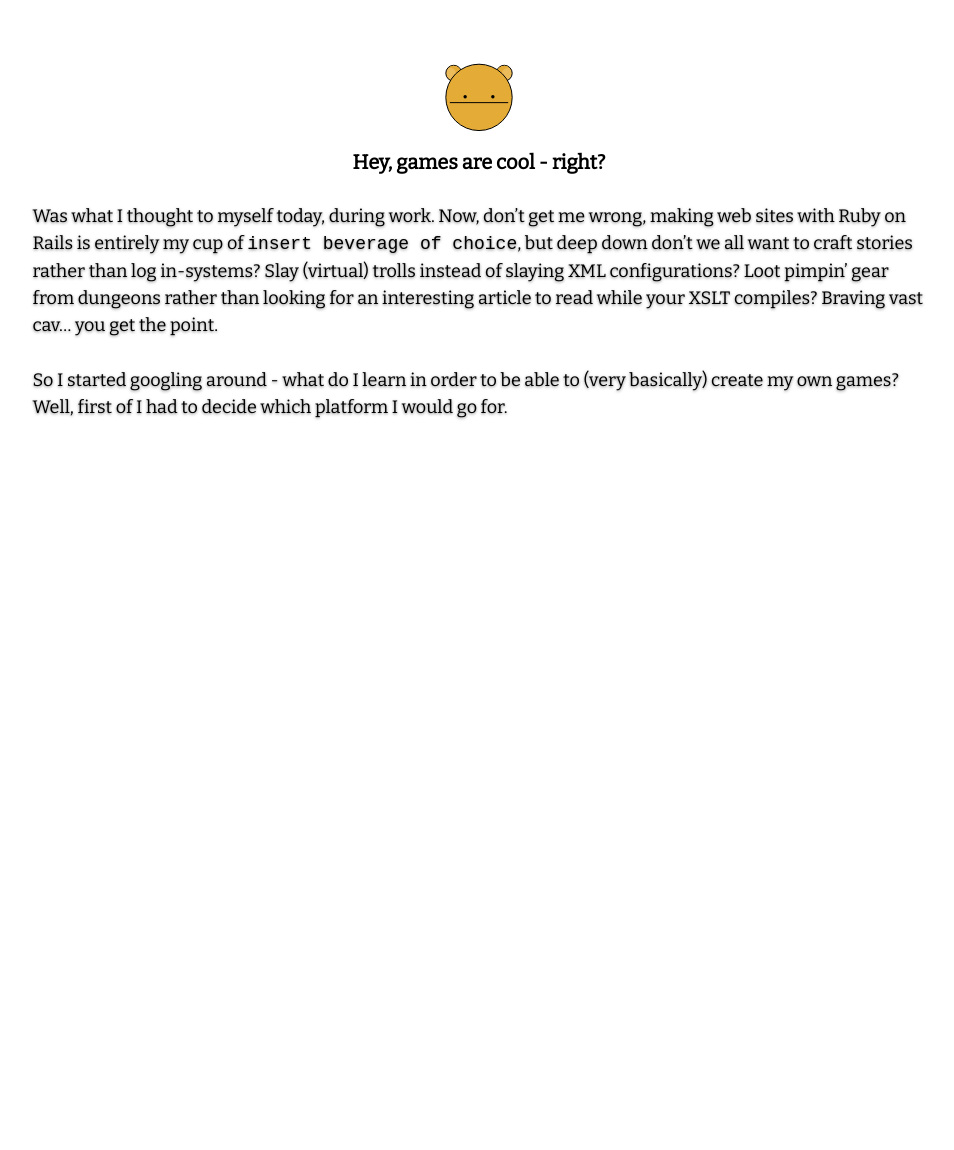
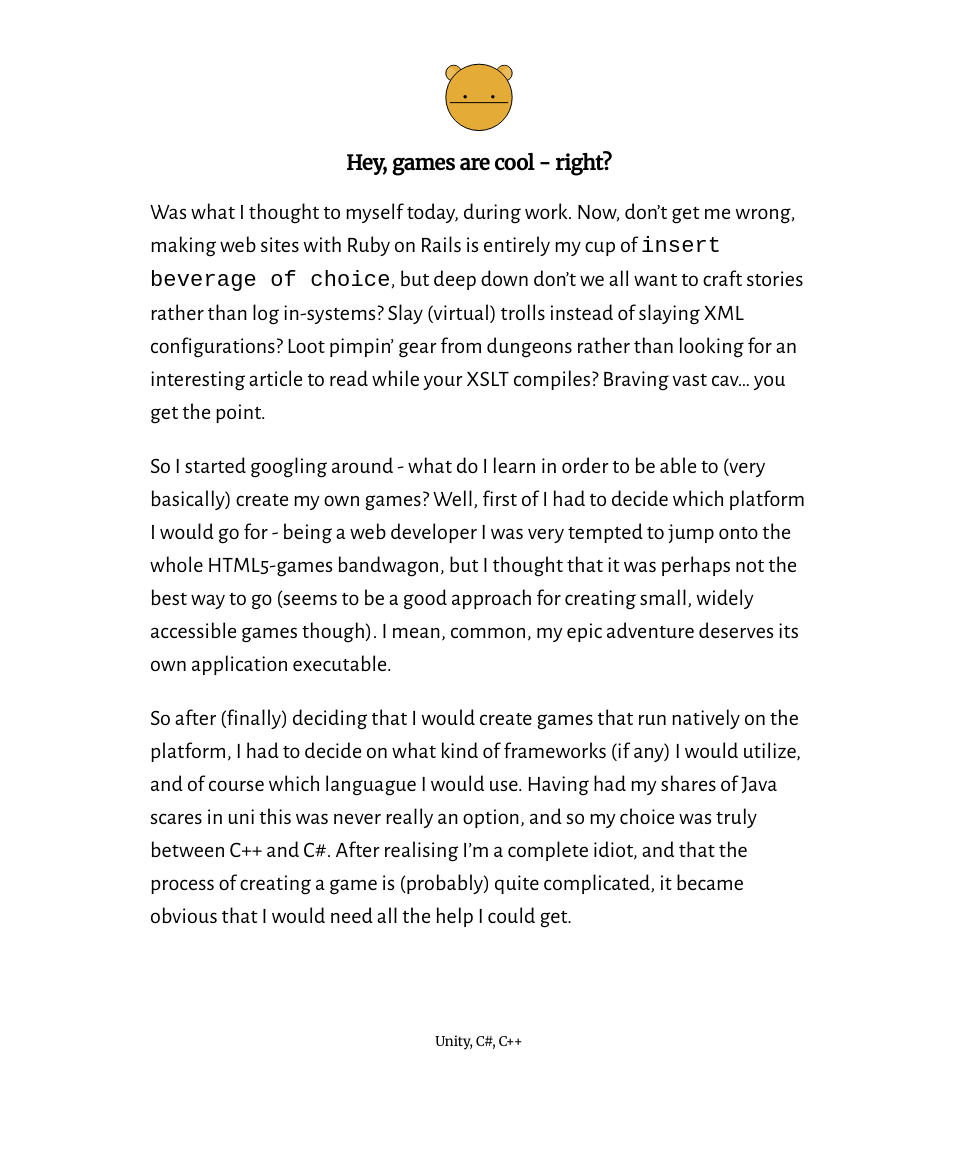
Before and after one commit to nicohvi/nicohvi.github.io, a Jekyll site: the page built from _posts/2014-01-28-i-have-no-idea-what-im-doing.md, in a window 1280 px wide. Shown: the whole page, without its empty margins (161-1115 px from the left). Built offline with Jekyll 4.4.1, drawn with Linux system fonts in a browser that asks for light colours; before the commit the page ends 950 px from its top, so only the background shows below that.

Commit message:
tweaked layout

```diff
--- a/_layouts/default.html
+++ b/_layouts/default.html
@@ -2,7 +2,8 @@
 <html>
 	<head>
 		<meta http-equiv='Content-Type' content='text/html; charset=utf-8' />
-		<link href='http://fonts.googleapis.com/css?family=Bitter' rel='stylesheet' type='text/css'>
+		<link href='http://fonts.googleapis.com/css?family=Alegreya+Sans:400,700' rel='stylesheet' type='text/css'>
+		<link href='http://fonts.googleapis.com/css?family=Merriweather' rel='stylesheet' type='text/css'>
 		<link href='/css/layout.css' rel='stylesheet' type='text/css'>
 		<link href='/css/post.css' rel='stylesheet' type='text/css'>
 		<title>I have no idea what I'm doing</title>
--- a/_layouts/post.html
+++ b/_layouts/post.html
@@ -5,3 +5,6 @@ layout: default
 <article class="post">
 	{{ content }}
 </article>
+<section class="meta">
+	{{ page.tags | join: ', ' }}
+</section>
--- a/_posts/2014-01-28-i-have-no-idea-what-im-doing.md
+++ b/_posts/2014-01-28-i-have-no-idea-what-im-doing.md
@@ -1,6 +1,7 @@
 ---
 layout: post
 title: Hey, games are cool - right?
+tags: Unity C# C++
 ---
 
 ## Hey, games are cool - right?
@@ -10,5 +11,6 @@ entirely my cup of `insert beverage of choice`, but deep down don't we all want
 log in-systems? Slay (virtual) trolls instead of slaying XML configurations? Loot pimpin' gear from dungeons
 rather than looking for an interesting article to read while your XSLT compiles? Braving vast cav... you get the point.
 
-So I started googling around - what do I learn in order to be able to (very basically) create my own games? Well,
-first of I had to decide which platform I would go for.
+So I started googling around - what do I learn in order to be able to (very basically) create my own games? Well, first of I had to decide which platform I would go for - being a web developer I was very tempted to jump onto the whole HTML5-games bandwagon, but I thought that it was perhaps not the best way to go (seems to be a good approach for creating small, widely accessible games though). I mean, common, my epic adventure deserves its own application executable.
+
+So after (finally) deciding that I would create games that run natively on the platform, I had to decide on what kind of frameworks (if any) I would utilize, and of course which languague I would use. Having had my shares of Java scares in uni this was never really an option, and so my choice was truly between C++ and C#. After realising I'm a complete idiot, and that the process of creating a game is (probably) quite complicated, it became obvious that I would need all the help I could get.
--- a/css/layout.css
+++ b/css/layout.css
@@ -7,15 +7,18 @@
   padding: 0;
 }
 
-html, body {
-  height: 100%;
+a, a:active, a:visited {
+	text-decoration: none;
+	color: #333;
+	font-weight: bold;
 }
 
 body {
 	margin-top: 50px;
   background-color: white;
-  font: 13.34px 'Bitter', Georgia, Serif;
+  font: 13.34px 'Merriweather', sans-serif;
   text-align: center;
+  -webkit-font-smoothing: antialiased;
 }
 
 #avatar {
@@ -24,3 +27,13 @@ body {
 	width: 100px;
 	height: 100px;
 }
+
+li {
+	padding: 1%;
+	-webkit-transition: all ease-in-out .5s;
+	margin-left: 0;
+}
+
+li:hover {
+	margin-left: -50px;
+}
--- a/css/post.css
+++ b/css/post.css
@@ -1,13 +1,20 @@
 
 .post {
-	max-width: 950px;
+	max-width: 700px;
 	margin: 0 auto;
 }
 
 .post p {
-	font-size: 18px;
+	font-size: 22px;
 	text-align: left;
 	line-height: 1.5em;
-	text-shadow: 0 1px 3px rgba(0,0,0,.5);
+	letter-spacing: .01rem;
 	margin: 3%;
+	font-weight: 400;
+	font-family: 'Alegreya Sans', sans-serif;
 }
+
+.meta {
+	text-align: center;
+	margin: 100px 0;
+}
--- a/index.html
+++ b/index.html
@@ -8,7 +8,7 @@ layout: default
 <ul>
   {% for post in site.posts %}
     <li>
-      <a href="{{ post.url }}">{{ post.title }}</a>
+      {{ post.date | date: "%-d %B %Y" }}, <a class="post-link" href="{{ post.url }}">{{ post.title }}</a>
     </li>
   {% endfor %}
 </ul>
```
